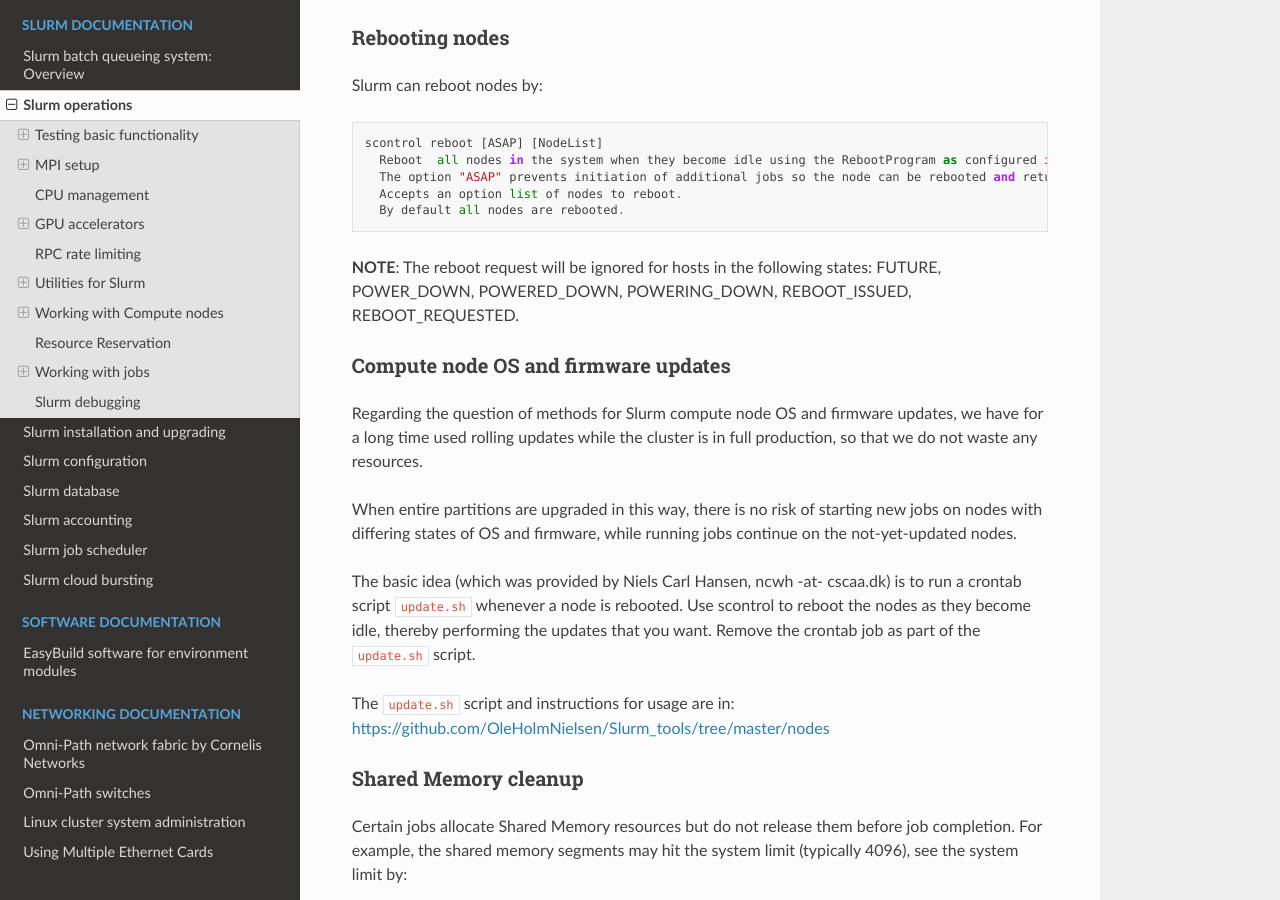
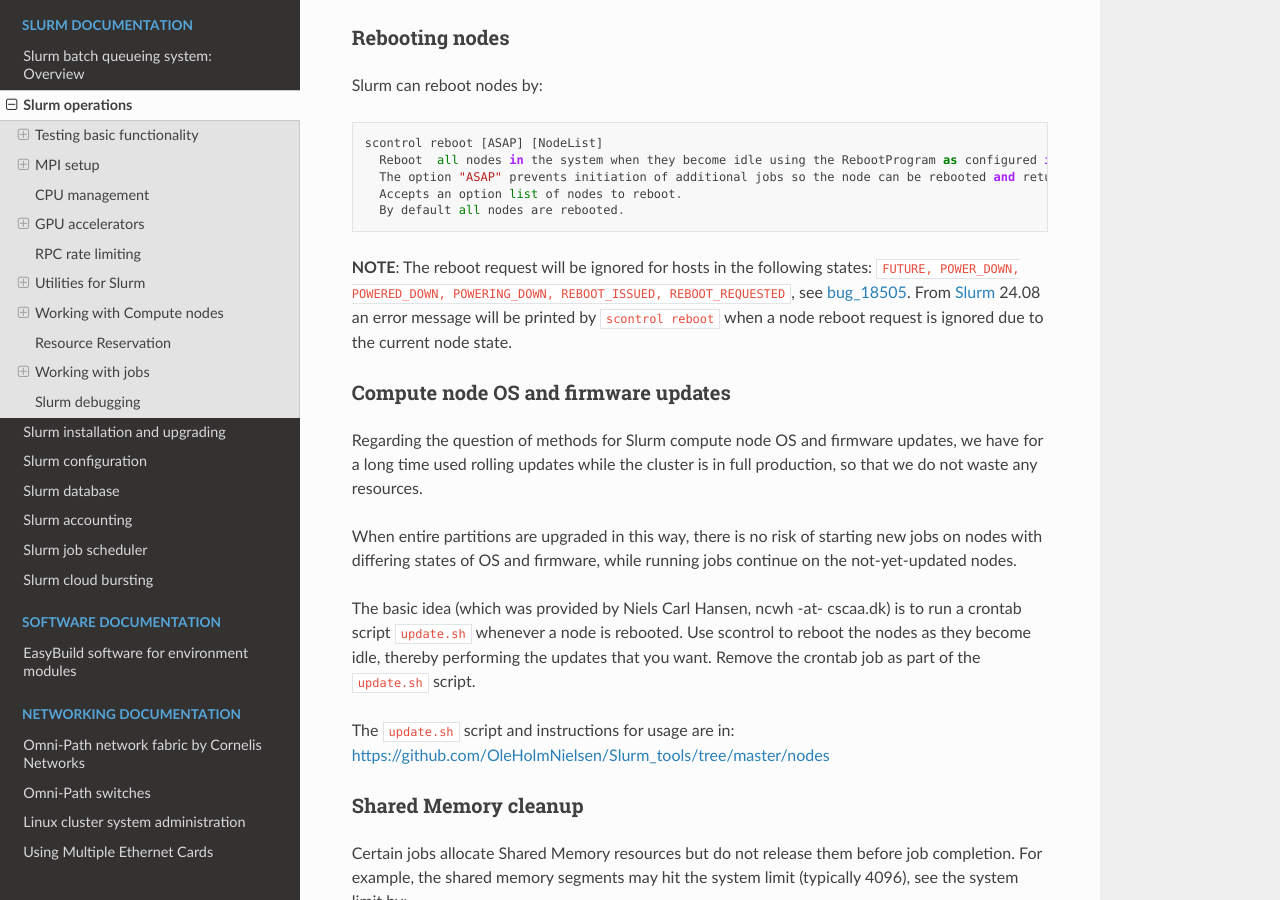
Before and after one commit to OleHolmNielsen/Niflheim_system, a Sphinx documentation site: the page built from docs/Slurm_operations.rst, in a window 1280 px wide and 900 px high, scrolled down 18662 px. Built offline with Sphinx 7.4.7 and the Read the Docs theme 2.0.0, drawn with Linux system fonts in a browser that asks for light colours.

Commit message:
Minor edit

```diff
--- a/docs/Slurm_operations.rst
+++ b/docs/Slurm_operations.rst
@@ -816,7 +816,11 @@
     Accepts an option list of nodes to reboot.
     By default all nodes are rebooted.
 
-**NOTE**: The reboot request will be ignored for hosts in the following states: FUTURE, POWER_DOWN, POWERED_DOWN, POWERING_DOWN, REBOOT_ISSUED, REBOOT_REQUESTED.
+**NOTE**: The reboot request will be ignored for hosts in the following states: ``FUTURE, POWER_DOWN, POWERED_DOWN, POWERING_DOWN, REBOOT_ISSUED, REBOOT_REQUESTED``,
+see bug_18505_.
+From Slurm_ 24.08 an error message will be printed by ``scontrol reboot`` when a node reboot request is ignored due to the current node state.
+
+.. _bug_18505: https://bugs.schedmd.com/show_bug.cgi?id=18505
 
 Compute node OS and firmware updates
 ------------------------------------
```
